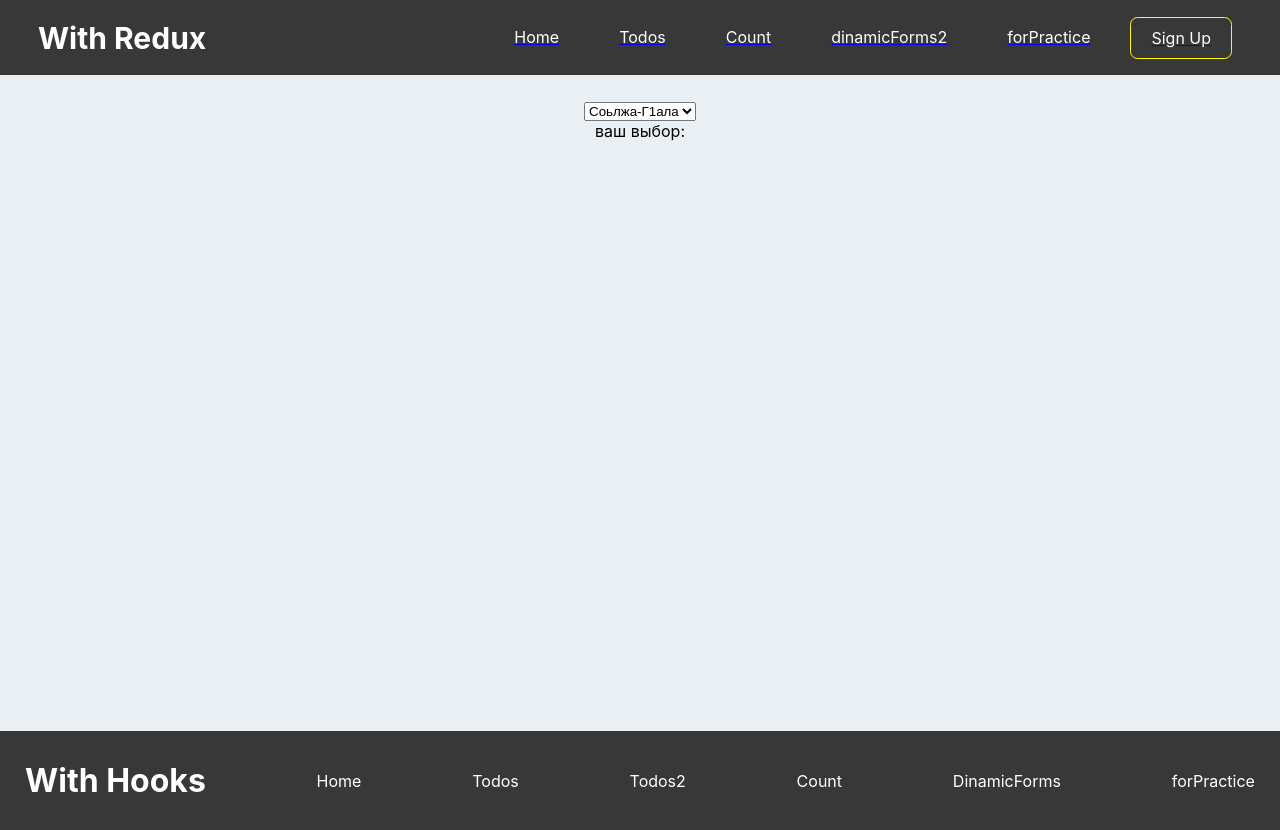
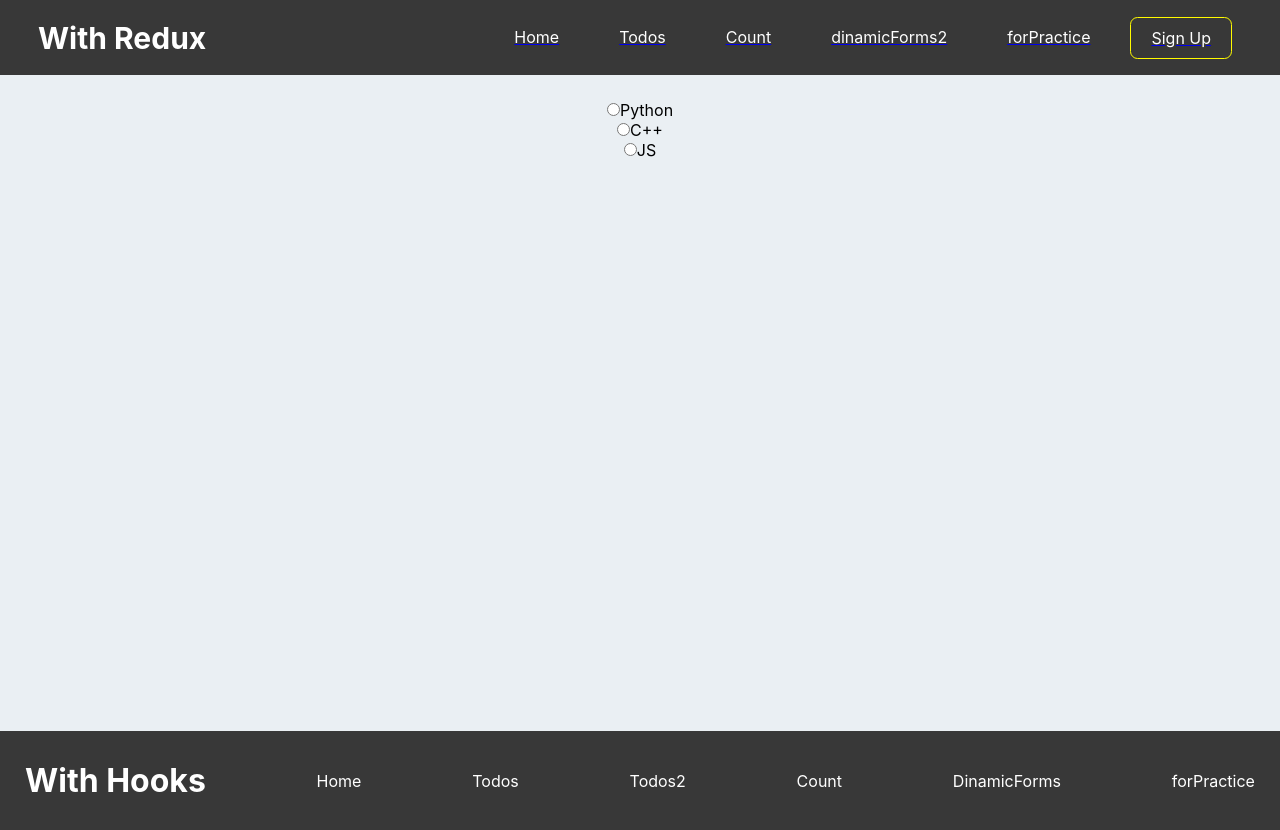
Before and after one commit to ShuVeriDa/MyFirstProject, a React (Create React App) app: page /forPractice in a window 1280 px wide. Built offline with nearby package versions, Linux system fonts and the light colour scheme.

Commit message:
practic radio

```diff
--- a/src/components/WithHooks/ForPractice/ForPractice.jsx
+++ b/src/components/WithHooks/ForPractice/ForPractice.jsx
@@ -2,24 +2,44 @@ import {useState} from "react"
 import classes from './ForPractice.module.css'
 
 const ForPractice = () => {
-    const texts = ['Соьлжа-Г1ала', 'Урус-Мартан', 'Гуьмсе', 'Шела']
-    const [value, setValue] = useState("")
+    const [value, setValue] = useState('')
 
-    const options = texts.map((text, index) => {
-        return <option key={index} value={index}>{text}</option>
-    })
-
-    const handleChange = (event) => {
+    const changeHandler = (event) => {
         setValue(event.target.value)
     }
 
     return (
         <div className={classes.ForPractice}>
-            <select value={value} onChange={handleChange}>
-                {options}
-            </select>
+            <input
+                type="radio"
+                name="radio"
+                value="Python"
+                checked={value === "Python" ? true : false}
+                onChange={changeHandler}
+            />
+            <span>Python</span>
+            <br/>
+
+            <input
+                type="radio"
+                name="radio"
+                value="C++"
+                checked={value === "C++" ? true : false}
+                onChange={changeHandler}
+            />
+            <span>C++</span>
+            <br/>
+
+            <input
+                type="radio"
+                name="radio"
+                value="JS"
+                checked={value === "JS" ? true : false}
+                onChange={changeHandler}
+            />
+            <span>JS</span>
             <p>
-                ваш выбор: {texts[value]}
+                {value === "JS" ? "Молодец" : null}
             </p>
         </div>
     )
```
